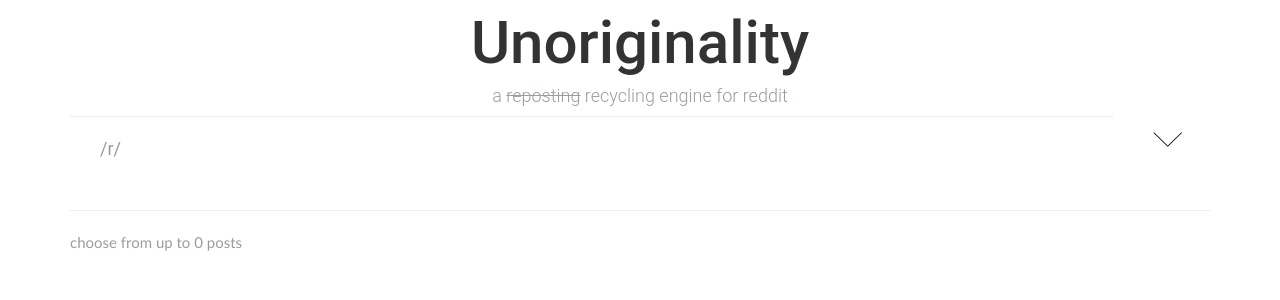
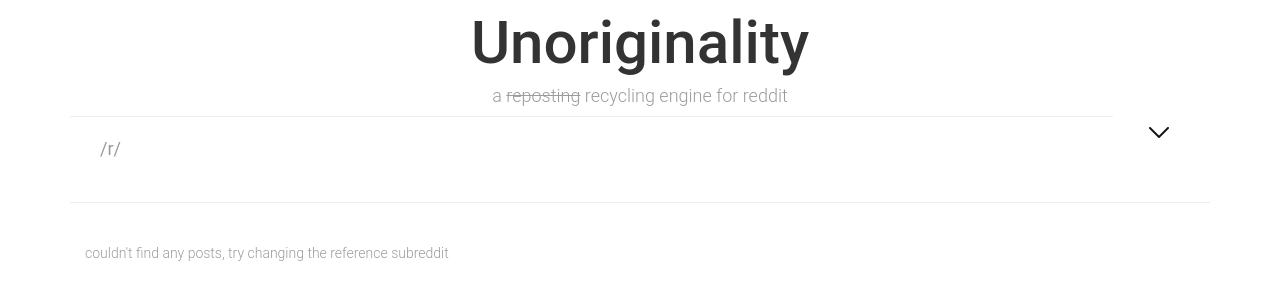
Before and after one commit to mbreiter/unoriginality, a Django app: template unoriginality/templates/unoriginality/search.html in a window 1280 px wide. Shown: the top 300 px of the page. Run offline with Django 3.2, Linux system fonts and the light colour scheme; the template is opened without the code that fills it, so the values that code supplies are empty; some libraries are stand-ins or nearby versions.

Commit message:
favicons

```diff
--- a/unoriginality/templates/unoriginality/header.html
+++ b/unoriginality/templates/unoriginality/header.html
@@ -41,6 +41,7 @@
     <link rel="icon" type="image/png" href="{% static '/favicon-96x96.png' % }" sizes="96x96">
     <link rel="icon" type="image/png" href="{% static '/favicon-16x16.png' % }" sizes="16x16">
     <link rel="manifest" href="{% static '/manifest.json' % }">
+    <link rel="shortcut icon" href="{% static 'img/favicons/favicon.ico' % }" type="image/x-icon"/>
     <link rel="mask-icon" href="{% static '/safari-pinned-tab.svg' % }" color="#5bbad5">
     <meta name="msapplication-TileColor" content="#da532c">
     <meta name="msapplication-TileImage" content="/mstile-144x144.png">
@@ -64,8 +65,19 @@
                 </div>
 
                 <div class="col-sm-1">
-                    <img src="{% static 'img/icons/down.png' %}" data-toggle="collapse" data-target="#settings"></button>
+                    <img id="reveal" src="{% static 'img/icons/down.png' %}" onclick="pictureChange()" data-toggle="collapse" data-target="#settings">
                 </div>
+
+                <script>
+                    function pictureChange() {
+                        var image = document.getElementById('reveal');
+                        if (image.src.match("{% static 'img/icons/down.png' %}")) {
+                            image.src = "{% static 'img/icons/up.png' %}";
+                        } else {
+                            image.src = "{% static 'img/icons/down.png' %}";
+                        }
+                    }
+                </script>
 
                 <input type="submit" style="visibility: hidden;" />
             </div>
--- a/unoriginality/templates/unoriginality/search.html
+++ b/unoriginality/templates/unoriginality/search.html
@@ -4,10 +4,20 @@
 {% block content %}
     <hr>
 
+    <div class="row services">
+        {% if repost_candidates|length == 0 %}
+            <div class="col-md-12">
+                <p style="font-size:100%;" class="light muted"> couldn't find any posts, try changing the reference subreddit </p>
+            </div>
+        {% elif repost_candidates|length < 6 %}
+            <div class="col-md-12">
+                <p style="font-size:100%;" class="light muted"> choose from up to {{ repost_candidates|length }} posts (try changing the reference subreddit for more results)</p>
+            </div>
+        {% else %}
+            <p style="font-size:100%;" class="light muted"> choose from up to {{ repost_candidates|length }} posts </p>
+        {% endif %}
+    </div>
     <ul class = "rectangle-list">
-
-    <p style="font-size:100%;" class="light muted"> choose from up to {{ repost_candidates|length }} posts </p>
-
     {% for repost in repost_candidates %}
         <li>
             <div class="row services">
```
Also changed, not shown: unoriginality/static/img/icons/alert.png (added), unoriginality/static/img/icons/down.png, unoriginality/static/img/icons/up.png (added), 1 other file.
